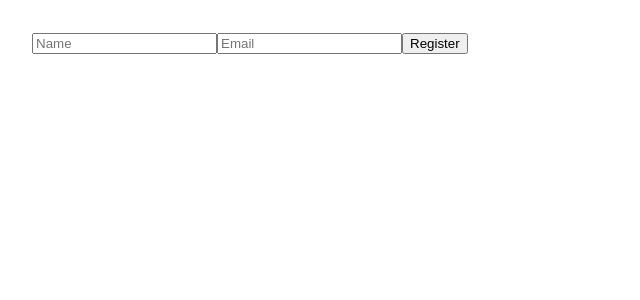
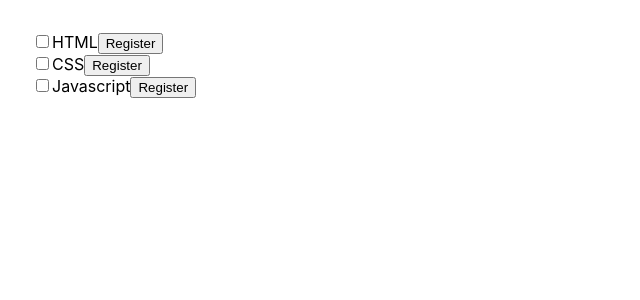
Before and after one commit to phanthang1994/learn_reactjs, a React (Create React App) app in the folder tiktok/: page / in a window 1280 px wide. Shown: the top 300 px of the page, without its empty margins (0-640 px from the left). Built offline with nearby package versions, Linux system fonts and the light colour scheme.

Commit message:
two ways bidding

```diff
--- a/tiktok/src/App.js
+++ b/tiktok/src/App.js
@@ -1,4 +1,4 @@
-// import { useState } from 'react';
+import { useState } from 'react';
 
 // export default function Counter() {
 //   const [count, setCount] = useState(0);
@@ -68,7 +68,7 @@
 //   );
 // }
 
-
+// https://www.youtube.com/watch?v=CVaEWBFpxhc&list=PL_-VfJajZj0UXjlKfBwFX73usByw3Ph9Q&index=30
 // import React, { useState } from 'react';
 
 // const gifts = [
@@ -93,32 +93,136 @@
 //   );
 // }
 // export default App;
+// https://www.youtube.com/watch?v=CVaEWBFpxhc&list=PL_-VfJajZj0UXjlKfBwFX73usByw3Ph9Q&index=30
+// import React, { useState } from 'react';
 
-import React, { useState } from 'react';
+// function App() {
+//   const [name, setName] = useState('');
+//   const [email, setEmail] = useState('');
 
-function App() {
-  const [name, setName] = useState('');
-  const [email, setEmail] = useState('');
+//   const handleSubmit = () => {
+//    console.log(`Name: ${name}, Email: ${email}`);
+//   };
 
-  const handleSubmit = () => {
-   console.log(`Name: ${name}, Email: ${email}`);
-  };
+//   return (
+//     <div style={{ padding: 32 }}>
+//       <input
+//         value={name}
+//         onChange={e => setName(e.target.value)}
+//         placeholder="Name"
+//       />
+//       <input
+//         value={email}
+//         onChange={e => setEmail(e.target.value)}
+//         placeholder="Email"
+//       />
+//       <button onClick={handleSubmit}>Register</button>
+//     </div>
+//   );
+// }
 
+// export default App;
+// https://www.youtube.com/watch?v=CVaEWBFpxhc&list=PL_-VfJajZj0UXjlKfBwFX73usByw3Ph9Q&index=30
+// function App() {
+//   const [name, setName] = useState('');
+
+//   return (
+//     <div style={{ padding: 32 }}>
+//       <input
+//         value={name}
+//         onChange={e => setName(e.target.value)}
+//       />
+//       <button onClick={() => setName('Nguyen Van BBB')}>Change</button>
+//     </div>
+//   );
+// }
+
+// export default App;
+
+// https://www.youtube.com/watch?v=CVaEWBFpxhc&list=PL_-VfJajZj0UXjlKfBwFX73usByw3Ph9Q&index=30
+const courses = [
+  {
+    id: 1,
+    name: 'HTML',
+    coin: 200,
+    description: 'Learn HTML to build websites'
+  },
+  {
+    id: 2,
+    name: 'CSS',
+    coin: 300,
+    description: 'Learn CSS to style your websites'
+  },
+  {
+    id: 3,
+    name: 'Javascript',
+    coin: 400,
+    description: 'Learn Javascript to create interactive websites'
+  }
+]
+
+// function App(){
+//   const [checked, setChecked] = useState(2)
+//   // console.log(checked)
+//   function handleSubmit(){
+//     console.log({id: checked})
+//   }
+//   return (
+//     <div style={{ padding: 32 }}>
+//     {
+//       courses.map(
+//         course => (
+//           <div key={course.id}>
+//             <input
+//               type="radio"
+//               checked = {checked===course.id}
+//               onChange={()=> setChecked(course.id)}
+//             />
+//             {course.name}
+//             <button onClick={handleSubmit}>Register</button>
+//           </div>
+//         )
+//     )
+//     }
+//     </div>
+//   )
+// }
+
+function App(){
+  const [checked, setChecked] = useState([])
+  console.log(checked)
+  function handleChecked(id){
+    setChecked(
+      checked => {
+        if(checked.includes(id)){
+          return checked.filter(item => item!== id)
+        }else{
+          return [...checked, id]
+        }
+      }
+    )
+  }
+  function handleSubmit(){
+    console.log({id: checked})
+  }
   return (
     <div style={{ padding: 32 }}>
-      <input
-        value={name}
-        onChange={e => setName(e.target.value)}
-        placeholder="Name"
-      />
-      <input
-        value={email}
-        onChange={e => setEmail(e.target.value)}
-        placeholder="Email"
-      />
-      <button onClick={handleSubmit}>Register</button>
+    {
+      courses.map(
+        course => (
+          <div key={course.id}>
+            <input
+              type="checkbox"
+              checked = {checked.includes(course.id)}
+              onChange={()=> handleChecked(course.id)}
+            />
+            {course.name}
+            <button onClick={handleSubmit}>Register</button>
+          </div>
+        )
+    )
+    }
     </div>
-  );
+  )
 }
-
 export default App;
```
Also changed, not shown: 2 other files (tests, documents, lock files or other folders).
